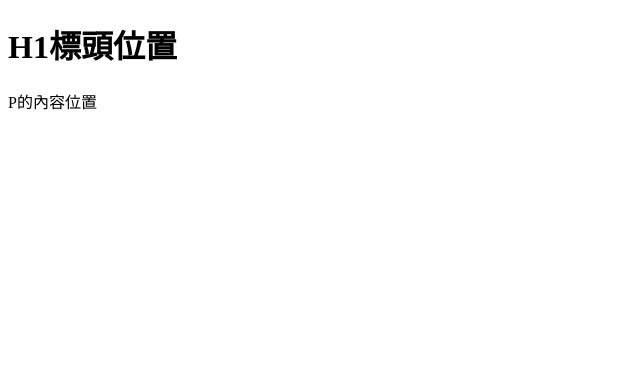
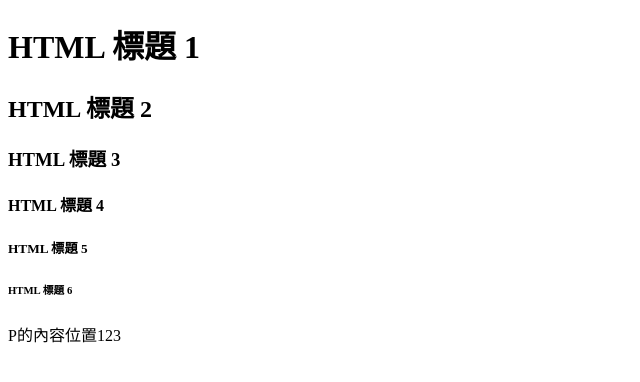
Before and after one commit to brian7lan3/BLTest_HTML_Tutorial, a plain HTML site: page index.html in a window 1280 px wide. Shown: the whole page, without its empty margins (0-640 px from the left). Drawn offline with Linux system fonts and the light colour scheme.

Commit message:
HTML標題第二次COMMIT

```diff
--- a/index.html
+++ b/index.html
@@ -9,8 +9,13 @@
 </head>
 
 <body>
-    <h1>H1標頭位置</h1>
-    <P>P的內容位置</P>
+    <h1>HTML 標題 1</h1>
+    <h2>HTML 標題 2</h2>
+    <h3>HTML 標題 3</h3>
+    <h4>HTML 標題 4</h4>
+    <h5>HTML 標題 5</h5>
+    <h6>HTML 標題 6</h6>
+    <P>P的內容位置123</P>
 
 </body>
 
```
